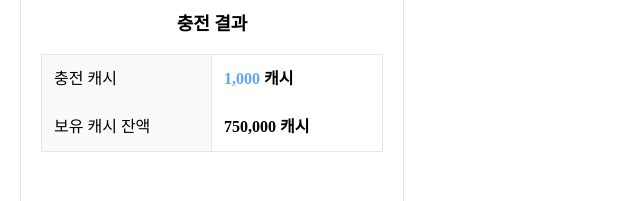
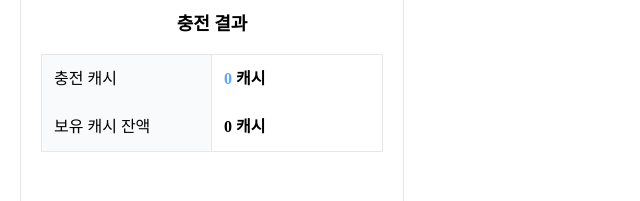
Before and after one commit to 5o-hyun/toonation, a React (Vite) app: page /account/charge/success in a window 1280 px wide. Shown: the part 198-399 px from the top of the page, without its empty margins (0-640 px from the left). Built offline with nearby package versions, Linux system fonts and the light colour scheme; a web font is replaced by a local one.

Commit message:
feat: 충전로직구현 -#5

```diff
--- a/src/main.tsx
+++ b/src/main.tsx
@@ -1,9 +1,4 @@
-import { StrictMode } from "react";
 import { createRoot } from "react-dom/client";
 import App from "./App.tsx";
 
-createRoot(document.getElementById("root")!).render(
-  <StrictMode>
-    <App />
-  </StrictMode>
-);
+createRoot(document.getElementById("root")!).render(<App />);
--- a/src/pages/account/charge/culturepay.tsx
+++ b/src/pages/account/charge/culturepay.tsx
@@ -105,7 +105,9 @@ const CulturePayPage = () => {
         </button>
         <button
           disabled={price < 5000 || !isAgree}
-          onClick={() => navigate("/account/charge/success")}
+          onClick={() =>
+            navigate(`/account/charge/success?price=${price - price * 0.1}`)
+          }
           className="bg-blue-400 w-full py-3 text-white font-bold text-[18px] rounded-lg disabled:bg-blue-300 disabled:cursor-not-allowed"
         >
           충전하기
--- a/src/pages/account/charge/index.tsx
+++ b/src/pages/account/charge/index.tsx
@@ -41,7 +41,7 @@ const ChargePage = () => {
       return navigate("/account/charge/culturepay");
     }
 
-    navigate("/account/charge/success");
+    navigate(`/account/charge/success?price=${price}`);
   };
 
   return (
--- a/src/pages/account/charge/success.tsx
+++ b/src/pages/account/charge/success.tsx
@@ -1,8 +1,20 @@
+import { useEffect, useState } from "react";
 import { IoIosCheckmarkCircle } from "react-icons/io";
-import { useNavigate } from "react-router-dom";
+import { useLocation, useNavigate } from "react-router-dom";
 
 const ChargeSuccessPage = () => {
+  const [totalPrice, setTotalPrice] = useState<number>(0);
   const navigate = useNavigate();
+  const { search } = useLocation();
+  const price = new URLSearchParams(search).get("price");
+
+  useEffect(() => {
+    const storedPrice = Number(localStorage.getItem("price"));
+    const updatePrice = storedPrice + Number(price);
+
+    localStorage.setItem("price", updatePrice.toString());
+    setTotalPrice(updatePrice);
+  }, []);
 
   return (
     <div className="relative m-5 border-[1px] border-solid w-96">
@@ -19,9 +31,10 @@ const ChargeSuccessPage = () => {
         </div>
         <div className="w-1/2">
           <p className="p-3 font-bold">
-            <b className="text-blue-400">1,000</b> 캐시
+            <b className="text-blue-400">{Number(price).toLocaleString()}</b>{" "}
+            캐시
           </p>
-          <p className="p-3 font-bold">750,000 캐시</p>
+          <p className="p-3 font-bold">{totalPrice.toLocaleString()} 캐시</p>
         </div>
       </div>
       <button
```
